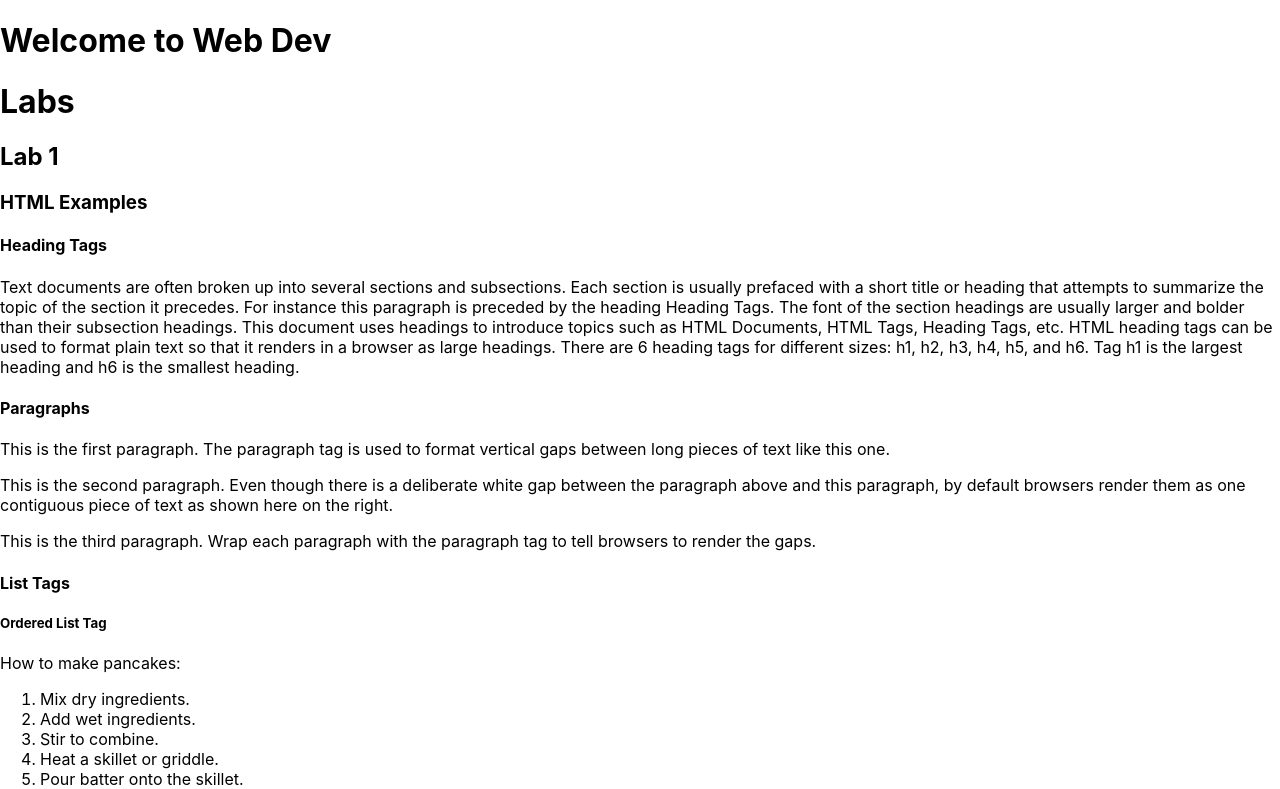
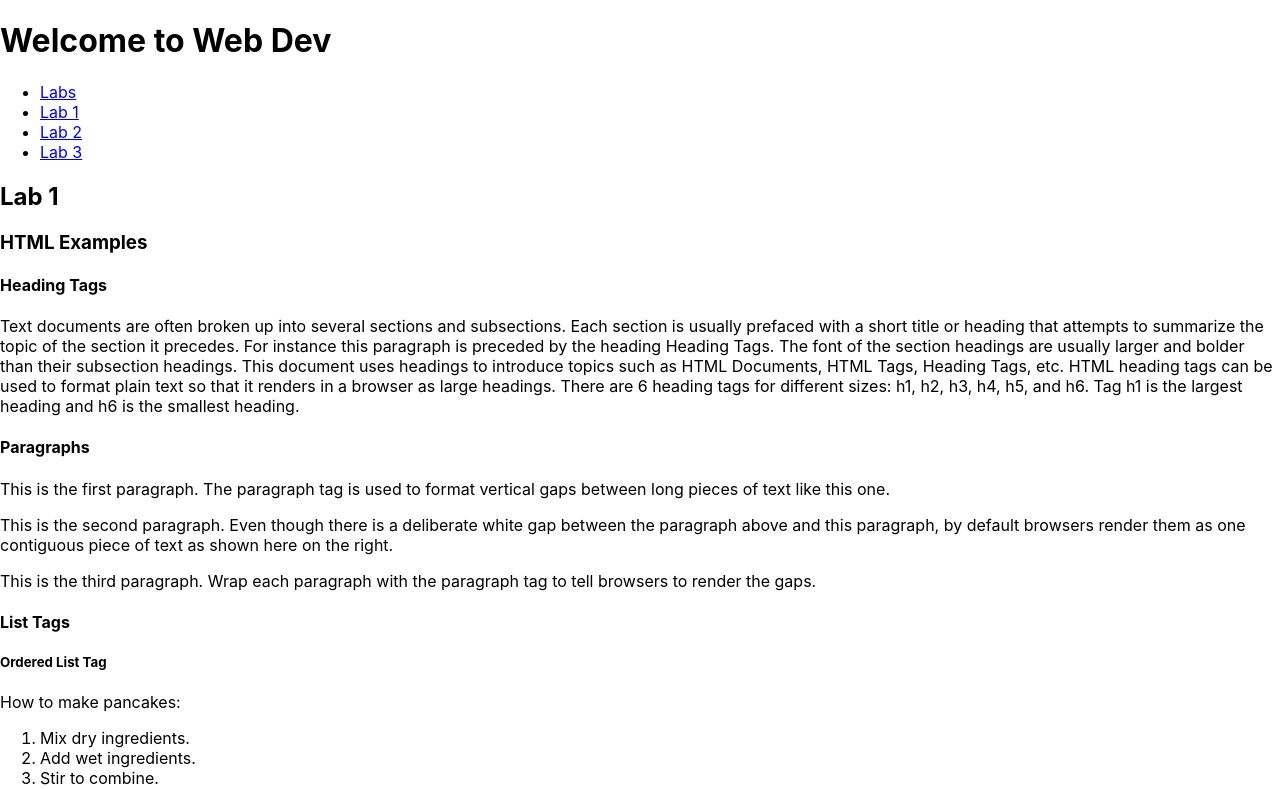
Before and after one commit to markpanaro/Kanbas-Full-Stack-Learning-Management-System, a React (Create React App) app: page /#/Labs/Lab1 in a window 1280 px wide. Shown: the top 789 px of the page. Built offline with nearby package versions, Linux system fonts and the light colour scheme.

Commit message:
Finishing a1 part 1

```diff
--- a/package.json
+++ b/package.json
@@ -12,6 +12,8 @@
     "@types/react-dom": "^18.3.0",
     "react": "^18.3.1",
     "react-dom": "^18.3.1",
+    "react-router": "^6.26.2",
+    "react-router-dom": "^6.26.2",
     "react-scripts": "5.0.1",
     "typescript": "^4.9.5",
     "web-vitals": "^2.1.4"
--- a/src/App.tsx
+++ b/src/App.tsx
@@ -1,13 +1,19 @@
 import React from 'react';
 // import './App.css';
+import { HashRouter, Route, Routes, Navigate } from "react-router-dom";
 import Labs from "./Labs";
 
 function App() {
   return (
-    <div className="App">
-      <h1>Welcome to Web Dev</h1>
-      <Labs />
-    </div>
+    <HashRouter>
+      <div className="App">
+        <h1>Welcome to Web Dev</h1>
+        <Routes>
+          <Route path="/" element={<Navigate to="Labs" />} />
+          <Route path="/Labs/*" element={<Labs />} />
+        </Routes>
+      </div>
+    </HashRouter>
   );
 }
 
--- a/src/Labs/Lab2.tsx
+++ b/src/Labs/Lab2/index.tsx
@@ -1,5 +1,7 @@
 export default function Lab2() {
-    return(
+    return (
+      <div>
         <h2>Lab 2</h2>
+      </div>
     );
-}
+  }
--- /dev/null
+++ b/src/Labs/Lab3/index.tsx
@@ -0,0 +1,7 @@
+export default function Lab3() {
+    return (
+      <div>
+        <h2>Lab 3</h2>
+      </div>
+    );
+  }
--- /dev/null
+++ b/src/Labs/TOC.tsx
@@ -0,0 +1,13 @@
+import React from 'react';
+import { Link } from 'react-router-dom';
+
+export default function TOC() {
+    return (
+      <ul>
+        <li><Link to="/Labs">Labs</Link></li>
+        <li><Link to="/Labs/Lab1">Lab 1</Link></li>
+        <li><Link to="/Labs/Lab2">Lab 2</Link></li>
+        <li><Link to="/Labs/Lab3">Lab 3</Link></li>
+      </ul>
+    );
+  }
--- a/src/Labs/index.tsx
+++ b/src/Labs/index.tsx
@@ -1,13 +1,19 @@
 import Lab1 from "./Lab1";
+import { Route, Routes, Navigate } from "react-router";
+import TOC from "./TOC";
 import Lab2 from "./Lab2";
+import Lab3 from "./Lab3";
 
 export default function Labs() {
-    return(
+    return (
         <div>
-            <h1>Labs</h1>
-            <Lab1 />
-            <Lab2 />
-            <h2>Lab 3</h2>
+            <TOC />
+            <Routes>
+                <Route path="/" element={<Navigate to="Lab1" />} />
+                <Route path="Lab1" element={<Lab1 />} />
+                <Route path="Lab2" element={<Lab2 />} />
+                <Route path="Lab3" element={<Lab3 />} />
+            </Routes>
         </div>
     );
 }
```
Also changed, not shown: 1 other file (tests, documents, lock files or other folders).
